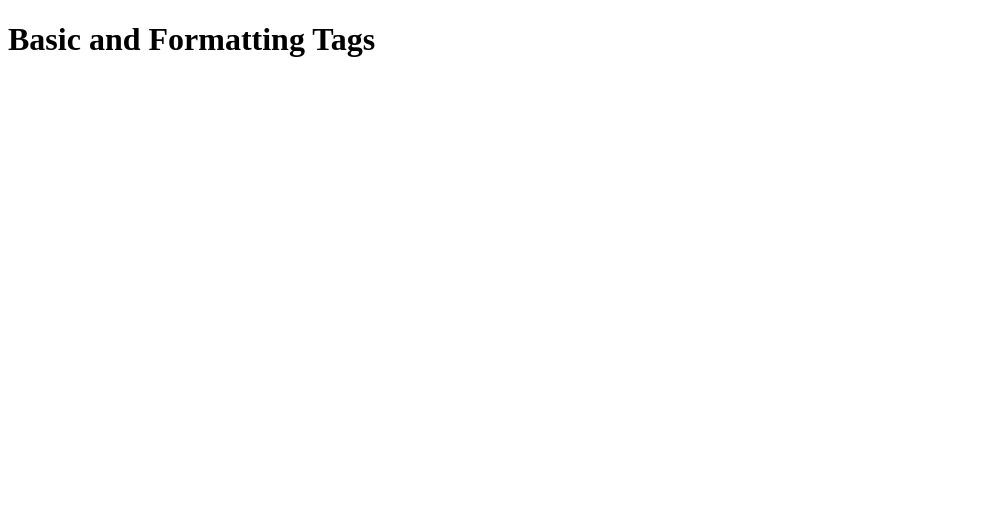
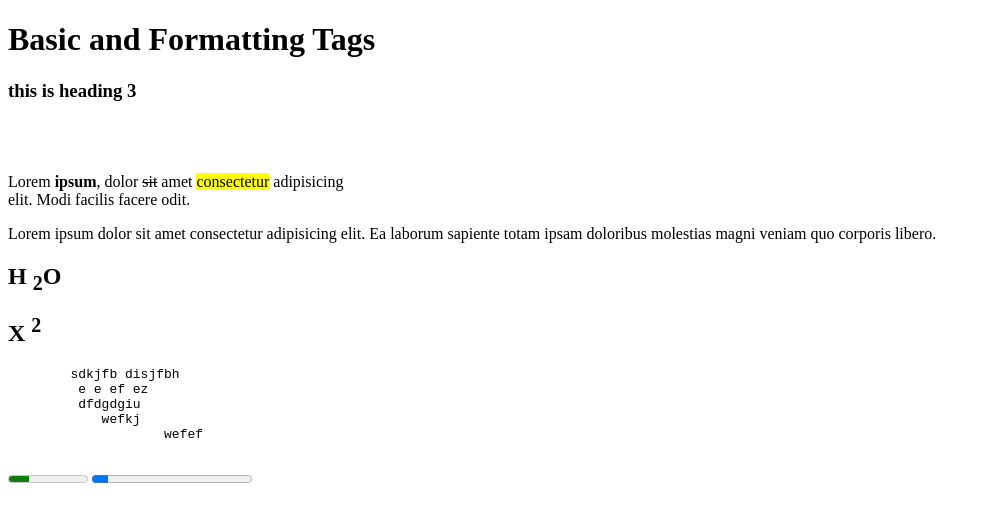
Before and after one commit to Aryankumar281/Aryankumar281.github.io, a plain HTML site: page HTML/index2.html in a window 1280 px wide. Shown: the whole page, without its empty margins (0-991 px from the left). Drawn offline with Linux system fonts and the light colour scheme.

Commit message:
basic html tags done v1

```diff
--- a/HTML/index2.html
+++ b/HTML/index2.html
@@ -7,5 +7,24 @@
 </head>
 <body>
     <h1>Basic and Formatting Tags</h1>
+    <h3> this is heading 3</h3>
+
+    <br>
+    <br>
+    <p>Lorem <strong>ipsum</strong>, dolor <strike>sit</strike> amet <mark>consectetur</mark> adipisicing <br>elit. Modi facilis facere odit.</p>
+    <p>Lorem ipsum dolor sit amet consectetur adipisicing elit. Ea laborum sapiente totam ipsam doloribus molestias magni veniam quo corporis libero.
+    </p>
+    <h2>H <sub>2</sub>O</h2>
+    <h2>X <sup>2</sup></h2>
+
+    <pre>
+        sdkjfb disjfbh
+         e e ef ez
+         dfdgdgiu
+            wefkj
+                    wefef
+    </pre>
+    <meter value="0.25"></meter>
+    <progress value="10" max="100"></progress>
 </body>
 </html>
```
Also changed, not shown: HTML/index1.html (+1 -0 lines), index.html (+0 -5 lines).
